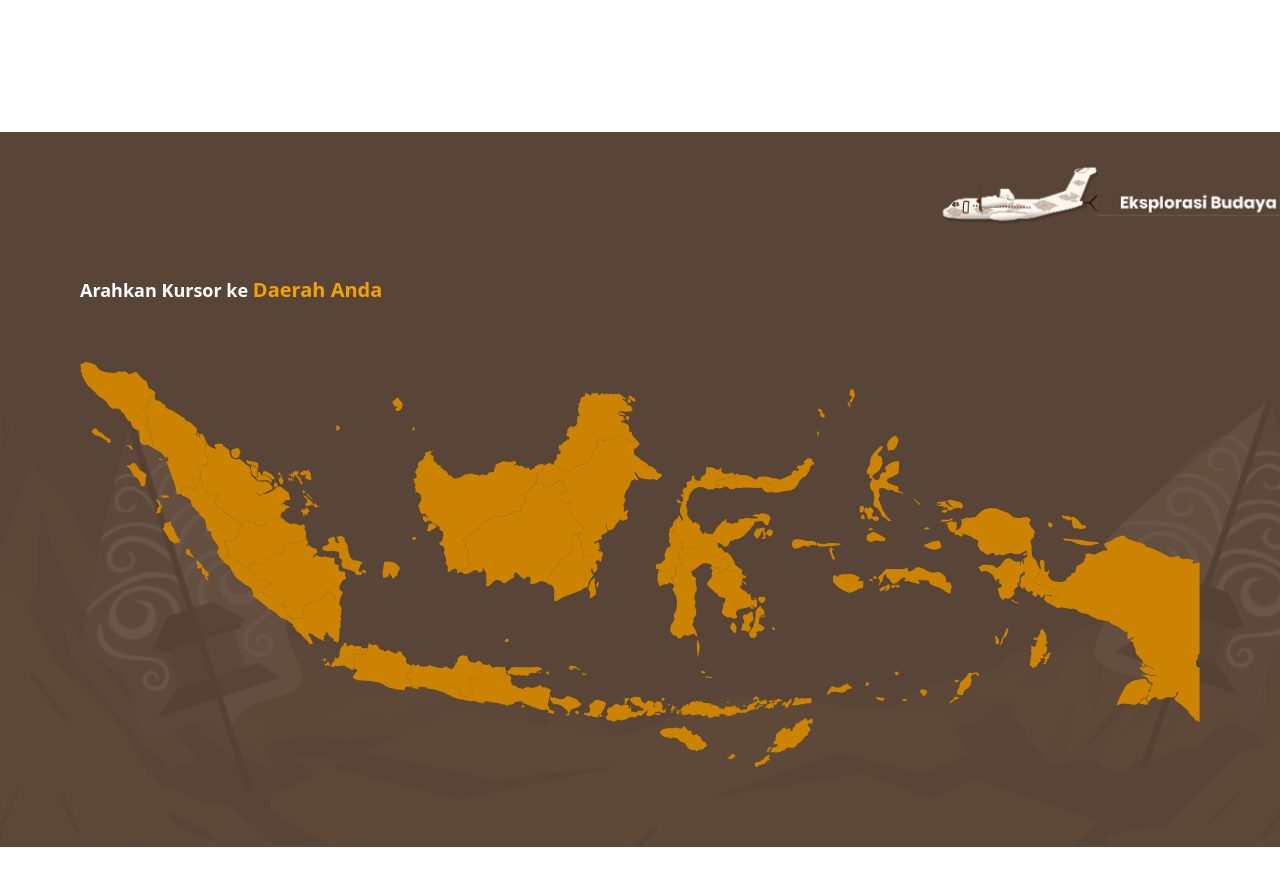
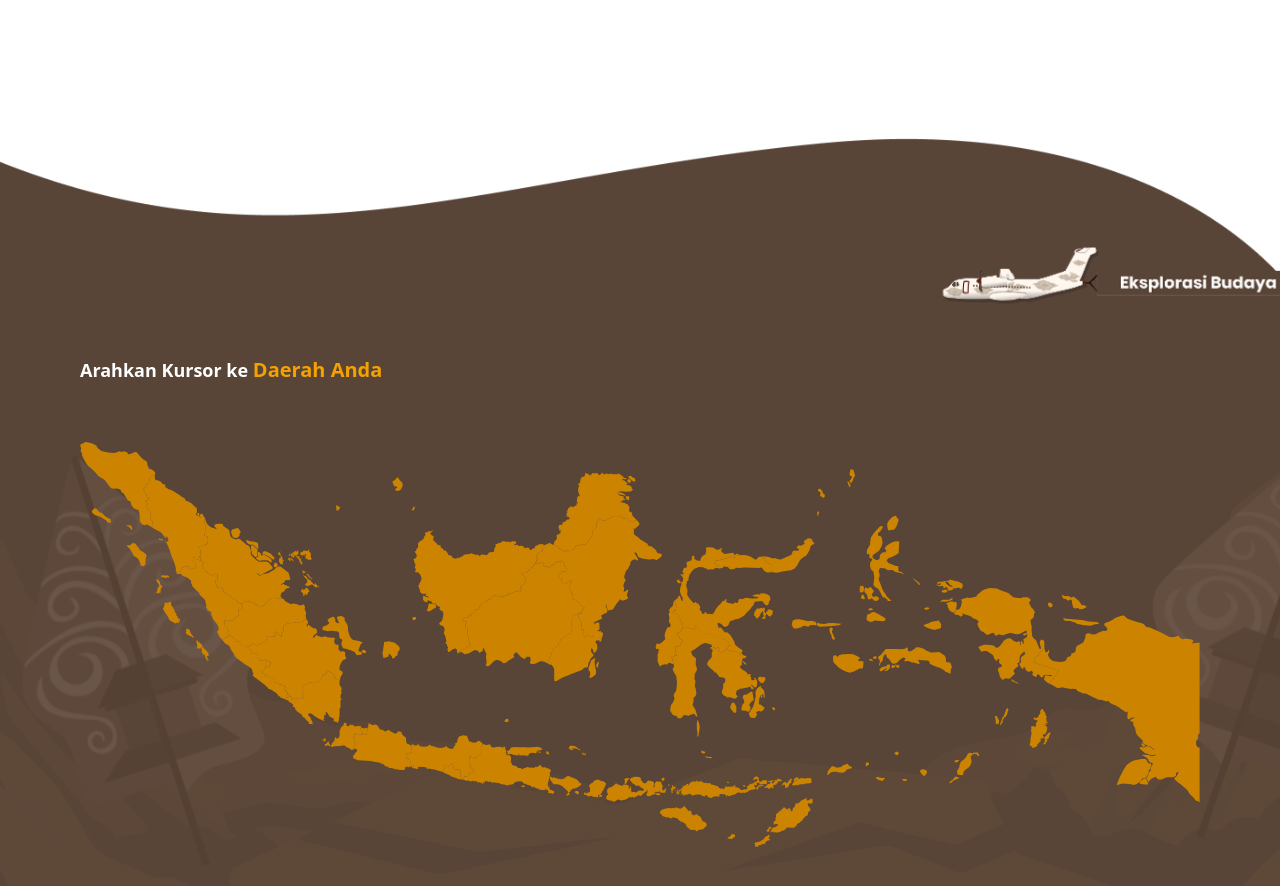
Before and after one commit to reynaldo0/amerta, a React (Vite) app: page / in a window 1280 px wide. Shown: the part 1740-2626 px from the top of the page. Before the commit the page ends 2587 px from the top, so only its background shows below. Built offline with nearby package versions, Linux system fonts and the light colour scheme; no server answers.

Commit message:
upd : wave

```diff
--- a/src/pages/home/Peta.jsx
+++ b/src/pages/home/Peta.jsx
@@ -13,8 +13,16 @@ const Peta = () => {
         style={{ backgroundAttachment: "fixed" }}
       />
 
+      <div className="absolute top-0 w-full overflow-hidden leading-[0] z-20 will-change-transform">
+        <img
+          src="/wave/map.png"
+          alt="Wave"
+          className="w-full h-56 md:h-full object-cover will-change-transform"
+        />
+      </div>
+
       {/* Pesawat */}
-      <div className="absolute top-10 left-0 w-full z-30 pointer-events-none">
+      <div className="absolute top-30 left-0 w-full z-30 pointer-events-none">
         <img
           src="/illustrasi/pesawat.png"
           alt="Pesawat"
@@ -29,7 +37,7 @@ const Peta = () => {
         data-aos-duration="800"
       >
         {/* Map Section */}
-        <div className="w-full flex flex-col items-center lg:items-start pt-20">
+        <div className="w-full flex flex-col items-center lg:items-start pt-40">
           <div className="mb-4 animate-horizontal-bounce hover:scale-105 transition-transform duration-300">
             <span className="font-bold text-lg text-white">
               Arahkan Kursor ke{" "}
```
Also changed, not shown: public/wave/map.png (added).
